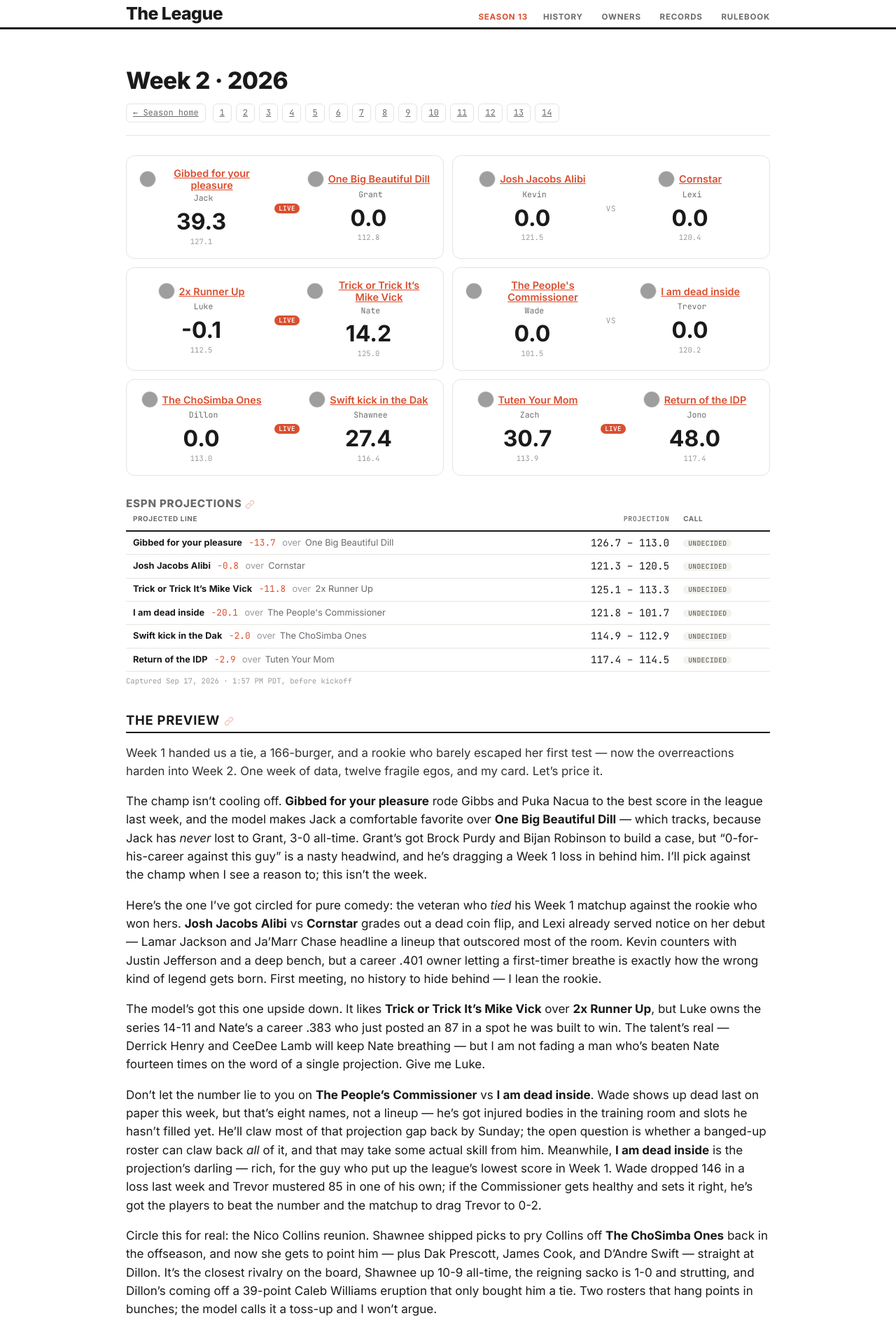
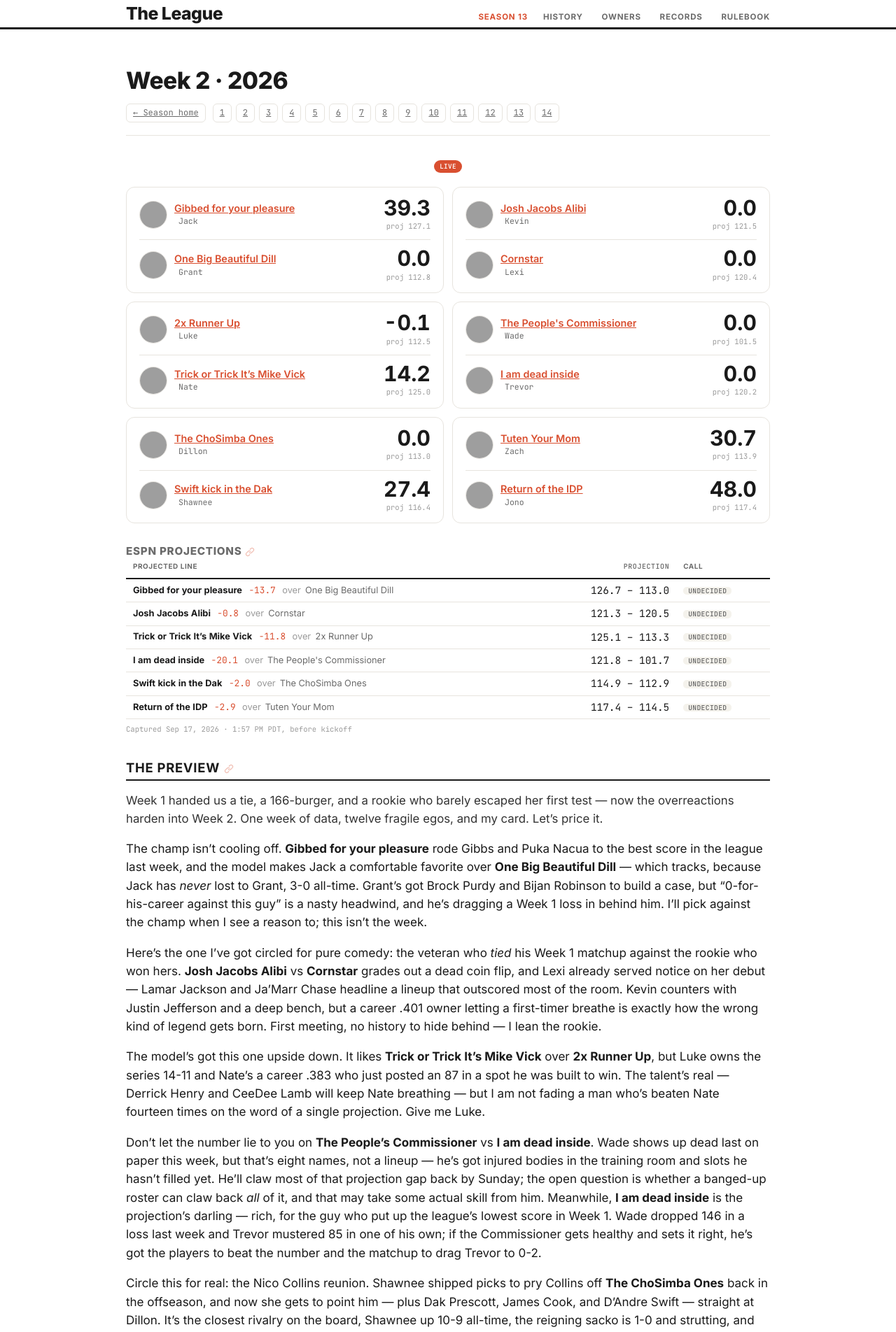
Before and after one commit to dillondrenzek/no-love-in-the-league, a Jekyll site: the page built from docs/seasons/2026/week-2.md, in a window 1280 px wide, cut to the strip 0-1904 px from the top of the page. Shown: the whole strip at 70% size. Built offline with Jekyll 4.4.1, drawn with Linux system fonts in a browser that asks for light colours; grey boxes are pictures that could not be loaded.

Commit message:
update scoreboard view

```diff
--- a/docs/_includes/sections/week_detail.html
+++ b/docs/_includes/sections/week_detail.html
@@ -8,21 +8,36 @@
 {%- assign wk = include.wk -%}
 {% include bits/week_nav.html %}
 {%- if wk and wk.scoreboard and wk.scoreboard.size > 0 -%}
+{%- assign live_games = wk.scoreboard | where: "live", true -%}
+{%- if live_games.size > 0 %}<div class="scoreboard__status"><span class="scoreboard__live">live</span></div>{% endif -%}
 <div class="scoreboard">
   {%- for g in wk.scoreboard %}
   <div class="matchup{% if g.final %} matchup--final{% endif %}">
     <div class="matchup__side{% if g.winner_id and g.winner_id == g.home_id %} matchup__side--win{% endif %}">
-      <div class="matchup__team">{% include bits/team_logo.html src=g.home_logo %}{%- if g.home_id -%}<a href="{{ '/teams/' | append: g.home_id | append: '/' | relative_url }}">{{ g.home_team }}</a>{%- else -%}{{ g.home_team }}{%- endif -%}</div>
-      <div class="matchup__owner owner-name">{{ g.home_owner }}</div>
-      <div class="matchup__score">{% if g.scored %}{{ g.home_score }}{% else %}0.0{% endif %}</div>
-      {%- if g.home_proj %}<div class="matchup__proj">{{ g.home_proj }}</div>{% endif -%}
+      <div class="matchup__who">
+        {% include bits/team_logo.html src=g.home_logo class="team-logo--row" px=40 %}
+        <div class="matchup__id">
+          <div class="matchup__team">{%- if g.home_id -%}<a href="{{ '/teams/' | append: g.home_id | append: '/' | relative_url }}">{{ g.home_team }}</a>{%- else -%}{{ g.home_team }}{%- endif -%}</div>
+          <div class="matchup__owner owner-name">{{ g.home_owner }}</div>
+        </div>
+      </div>
+      <div class="matchup__pts">
+        <div class="matchup__score">{% if g.scored %}{{ g.home_score }}{% else %}0.0{% endif %}</div>
+        {%- if g.home_proj %}<div class="matchup__proj">proj {{ g.home_proj }}</div>{% endif -%}
+      </div>
     </div>
-    <div class="matchup__mid">{% if g.live %}<span class="scoreboard__live">live</span>{% else %}<span class="matchup__vs">vs</span>{% endif %}</div>
     <div class="matchup__side{% if g.winner_id and g.winner_id == g.away_id %} matchup__side--win{% endif %}">
-      <div class="matchup__team">{% include bits/team_logo.html src=g.away_logo %}{%- if g.away_id -%}<a href="{{ '/teams/' | append: g.away_id | append: '/' | relative_url }}">{{ g.away_team }}</a>{%- else -%}{{ g.away_team }}{%- endif -%}</div>
-      <div class="matchup__owner owner-name">{{ g.away_owner }}</div>
-      <div class="matchup__score">{% if g.scored %}{{ g.away_score }}{% else %}0.0{% endif %}</div>
-      {%- if g.away_proj %}<div class="matchup__proj">{{ g.away_proj }}</div>{% endif -%}
+      <div class="matchup__who">
+        {% include bits/team_logo.html src=g.away_logo class="team-logo--row" px=40 %}
+        <div class="matchup__id">
+          <div class="matchup__team">{%- if g.away_id -%}<a href="{{ '/teams/' | append: g.away_id | append: '/' | relative_url }}">{{ g.away_team }}</a>{%- else -%}{{ g.away_team }}{%- endif -%}</div>
+          <div class="matchup__owner owner-name">{{ g.away_owner }}</div>
+        </div>
+      </div>
+      <div class="matchup__pts">
+        <div class="matchup__score">{% if g.scored %}{{ g.away_score }}{% else %}0.0{% endif %}</div>
+        {%- if g.away_proj %}<div class="matchup__proj">proj {{ g.away_proj }}</div>{% endif -%}
+      </div>
     </div>
   </div>
   {%- endfor %}
--- a/docs/assets/main.scss
+++ b/docs/assets/main.scss
@@ -277,17 +277,42 @@
   .scoreboard { grid-template-columns: 1fr 1fr; }
 }
 .matchup {
-  display: grid;
-  grid-template-columns: 1fr auto 1fr;
-  align-items: center;
-  gap: 10px;
+  display: flex;
+  flex-direction: column;
+  gap: 0;
   border: 1px solid var(--rule);
   border-radius: 12px;
-  padding: 16px 18px;
+  padding: 14px 18px;
   background: var(--bg);
 }
-.matchup__side { text-align: center; min-width: 0; }
+// Each team is one row: badge + name/owner on the left, score on the right; the
+// two rows stack so the scores sit above/below each other.
+.matchup__side {
+  display: flex;
+  align-items: center;
+  justify-content: space-between;
+  gap: 12px;
+  min-width: 0;
+}
+// Thin rule + balanced space between the two stacked teams.
+.matchup__side + .matchup__side {
+  border-top: 1px solid var(--rule);
+  margin-top: 11px;
+  padding-top: 11px;
+}
+.matchup__who { display: flex; align-items: center; gap: 10px; min-width: 0; }
+// Badge spans the row height; name (top) + owner (bottom) split it beside it.
+.matchup__who .team-logo--row { width: 40px; height: 40px; }
+.matchup__id {
+  display: flex;
+  flex-direction: column;
+  justify-content: center;
+  min-width: 0;
+}
+.matchup__pts { text-align: right; flex: 0 0 auto; }
 .matchup__team { font-size: 0.9rem; font-weight: 600; line-height: 1.2; }
+// One "live" badge centered above the whole scoreboard when any game is live.
+.scoreboard__status { text-align: center; margin: 0 0 10px; }
 .matchup__team a { color: var(--brand); }
 
 // Small team badge (ESPN logo) framed in a circle. Renders next to a team/owner
@@ -310,8 +335,14 @@
 .matchup__team {
   display: flex;
   align-items: center;
-  justify-content: center;
+  justify-content: flex-start;
   gap: 6px;
+  min-width: 0;
+}
+.matchup__team a {
+  overflow: hidden;
+  text-overflow: ellipsis;
+  white-space: nowrap;
 }
 .owner-cell .team-logo,
 .team-cell .team-logo { margin-right: 8px; }
@@ -321,11 +352,11 @@
 .matchup__owner { display: block; font-size: 0.78rem; margin-top: 1px; }
 .matchup__score {
   font-family: var(--sans);
-  font-size: 2rem;
+  font-size: 1.9rem;
   font-weight: 700;
-  line-height: 1.05;
-  margin-top: 8px;
+  line-height: 1;
   color: var(--ink);
+  font-variant-numeric: tabular-nums;
 }
 // In a finished matchup, dim the loser's score so the winner's number pops.
 .matchup--final .matchup__score { color: var(--faint); }
@@ -336,17 +367,6 @@
   color: var(--faint);
   margin-top: 3px;
 }
-.matchup__mid {
-  align-self: center;
-  text-align: center;
-}
-.matchup__vs {
-  font-family: var(--mono);
-  font-size: 0.68rem;
-  text-transform: uppercase;
-  letter-spacing: 0.06em;
-  color: var(--faint);
-}
 .scoreboard__live {
   font-family: var(--mono);
   font-size: 0.58rem;
@@ -355,10 +375,9 @@
   letter-spacing: 0.04em;
   color: #fff;
   background: var(--brand);
-  padding: 1px 6px;
+  padding: 2px 8px;
   border-radius: 999px;
-  margin-left: 6px;
-  vertical-align: 1px;
+  display: inline-block;
 }
 
 // =============================================================================
```
